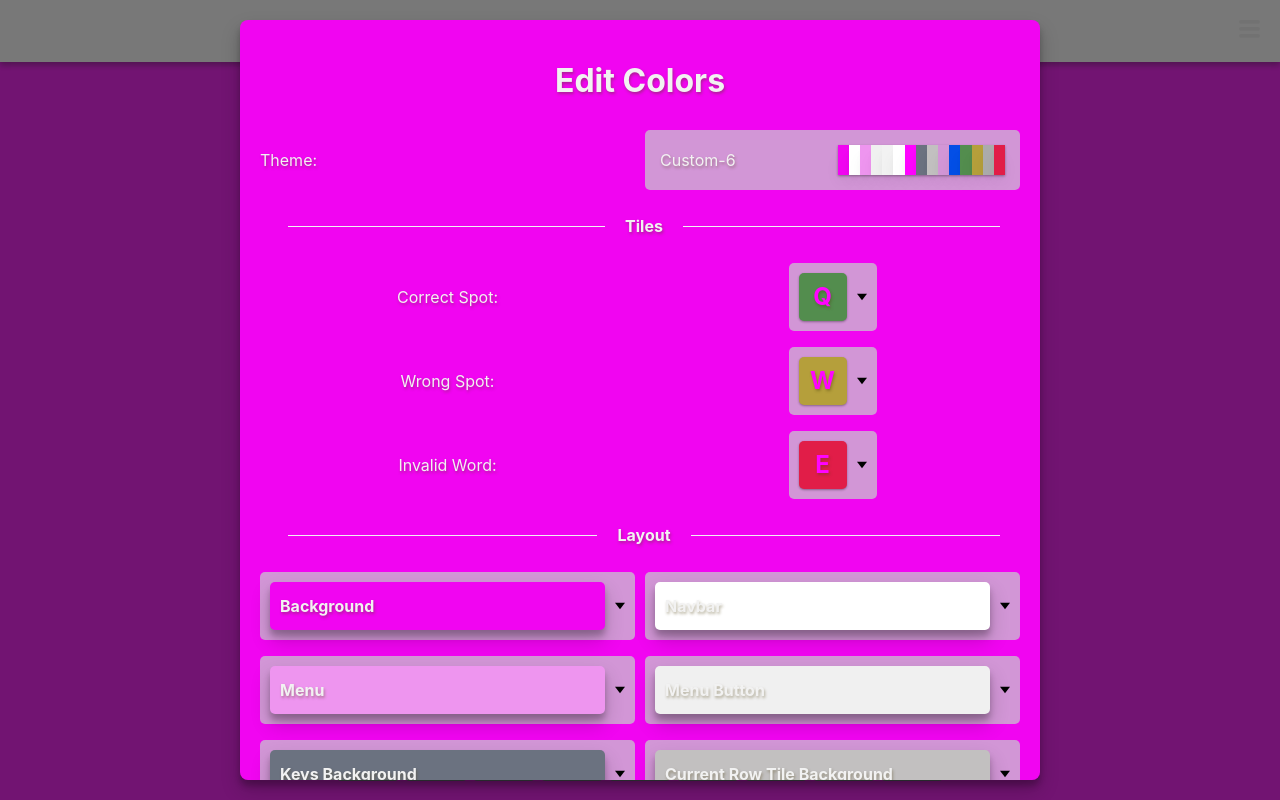
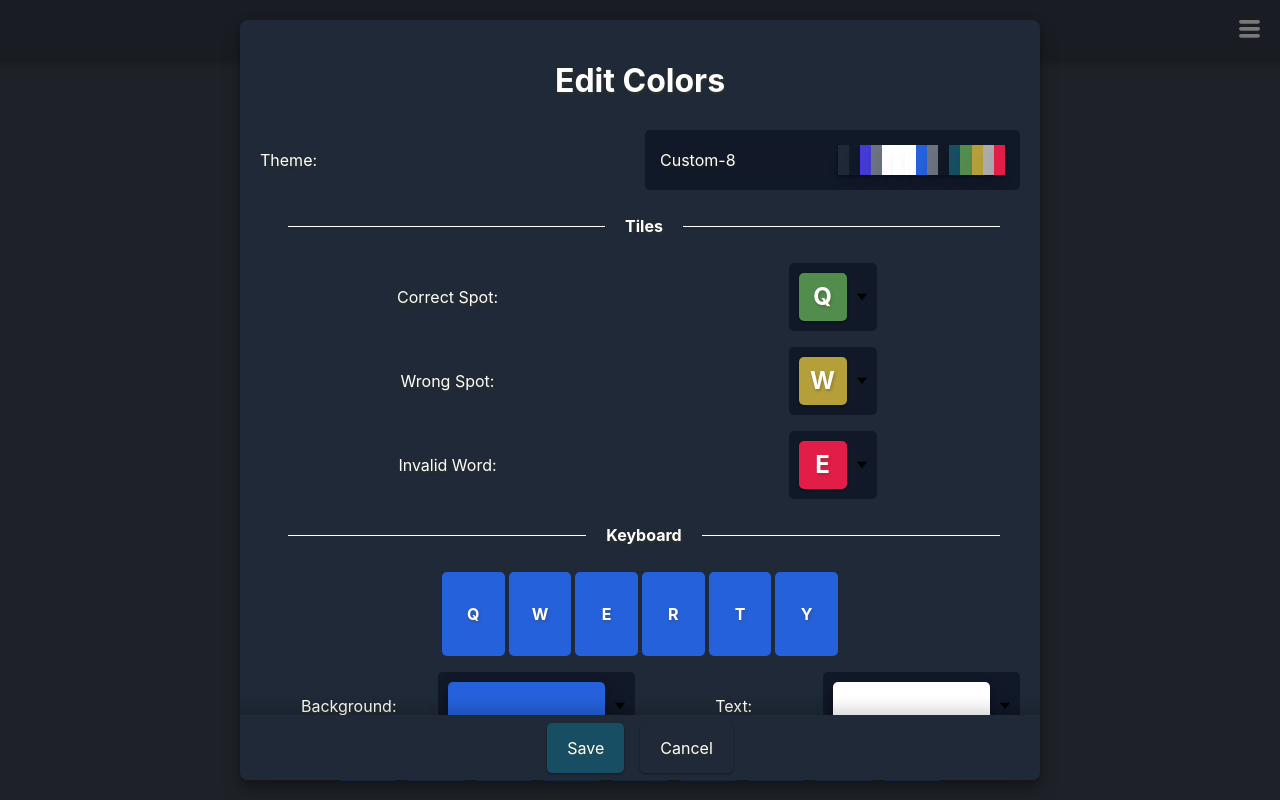
Before and after one commit to MattHaslemTech/Colordle, a React (Create React App) app: page / in a window 1280 px wide. Built offline with nearby package versions, Linux system fonts and the light colour scheme.

Commit message:
Add keyboard section to color popup

```diff
--- a/src/components/Navbar/Popups/ColorPopup.jsx
+++ b/src/components/Navbar/Popups/ColorPopup.jsx
@@ -535,9 +535,11 @@ class ColorPopUp extends React.Component {
       <div className="pop-up-wrap open" data-name="color">
         <div className="content-wrap">
           <h1>Edit Colors</h1>
+
+
           <div className="row">
             <div className="title">Theme:</div>
-            <div className="right-side option">
+            <div className="right-side option stretch">
               <Dropdown
                   options={this.state.defaultThemes}
                   optionsHoverEffect="true"
@@ -610,6 +612,59 @@ class ColorPopUp extends React.Component {
           <section className="mobile-column">
             <div className="row heading-wrap">
               <div className="line"></div>
+                Keyboard
+              <div className="line"></div>
+            </div>
+
+            <div className="keys-wrap row force-row">
+              <div className="key">Q</div>
+              <div className="key">W</div>
+              <div className="key">E</div>
+              <div className="key">R</div>
+              <div className="key">T</div>
+              <div className="key">Y</div>
+            </div>
+
+            <div className="row">
+
+              <div className="left-side option center">
+                <div className="title">
+                  Background:
+                </div>
+                <Dropdown
+                    options={this.getColorOptions(this.getCurrentlySetColor("keyboard-letter-background"), "keyboard-letter-background", "layoutKeysBackgroundColorValue")}
+                    optionsHoverEffect="false"
+                    default={this.getDefaultColorLayout("keyboard-letter-background", "")}
+                    name="key-bg-select"
+                    type="layout"
+                    dontUpdateTopItem="true" // Means this component will handle everything
+                    tileLetter="W"
+                />
+              </div>
+
+              <div className="right-side option center">
+                <div className="title">
+                  Text:
+                </div>
+                <Dropdown
+                    options={this.getColorOptions(this.getCurrentlySetColor("keyboard-text-color"), "keyboard-text-color", "layoutHamburgerBackgroundColorValue")}
+                    optionsHoverEffect="false"
+                    default={this.getDefaultColorLayout("keyboard-text-color", "")}
+                    name="keyboard-text-select"
+                    type="layout"
+                    dontUpdateTopItem="true" // Means this component will handle everything
+                    tileLetter="W"
+                />
+              </div>
+
+            </div>
+
+
+          </section>
+
+          <section className="mobile-column">
+            <div className="row heading-wrap">
+              <div className="line"></div>
               Layout
               <div className="line"></div>
             </div>
@@ -666,30 +721,7 @@ class ColorPopUp extends React.Component {
               </div>
             </div>
 
-            <div className="row">
-              <div className="left-side option center">
-                <Dropdown
-                    options={this.getColorOptions(this.getCurrentlySetColor("keyboard-letter-background"), "keyboard-letter-background", "layoutKeysBackgroundColorValue")}
-                    optionsHoverEffect="false"
-                    default={this.getDefaultColorLayout("keyboard-letter-background", "Keys Background")}
-                    name="key-bg-select"
-                    type="layout"
-                    dontUpdateTopItem="true" // Means this component will handle everything
-                    tileLetter="W"
-                />
-              </div>
 
-              <div className="right-side option center">
-                <Dropdown
-                    options={this.getColorOptions(this.getCurrentlySetColor("letter-selected-row-bg-color"), "letter-selected-row-bg-color", "layoutNavbarBackgroundColorValue")}
-                    optionsHoverEffect="false"
-                    default={this.getDefaultColorLayout("letter-selected-row-bg-color", "Current Row Tile Background")}
-                    name="current-row-select"
-                    type="layout"
-                    dontUpdateTopItem="true" // Means this component will handle everything
-                />
-              </div>
-            </div>
 
             <div className="row">
               <div className="left-side option center">
@@ -716,6 +748,21 @@ class ColorPopUp extends React.Component {
             </div>
 
 
+            <div className="row">
+
+              <div className="right-side option center">
+                <Dropdown
+                    options={this.getColorOptions(this.getCurrentlySetColor("letter-selected-row-bg-color"), "letter-selected-row-bg-color", "layoutNavbarBackgroundColorValue")}
+                    optionsHoverEffect="false"
+                    default={this.getDefaultColorLayout("letter-selected-row-bg-color", "Current Row Tile Background")}
+                    name="current-row-select"
+                    type="layout"
+                    dontUpdateTopItem="true" // Means this component will handle everything
+                />
+              </div>
+            </div>
+
+
           </section>
 
 
@@ -725,39 +772,6 @@ class ColorPopUp extends React.Component {
               <div className="line"></div>
                 Text:
               <div className="line"></div>
-            </div>
-
-
-            <div className="row">
-              <div className="left-side option center">
-                <div className="title">
-                  Regular Text:
-                </div>
-                <Dropdown
-                    options={this.getColorOptions(this.getCurrentlySetColor("text-color"), "text-color", "textRegColorValue")}
-                    optionsHoverEffect="false"
-                    default={this.getDefaultColorLayout("text-color", "")}
-                    name="text-select"
-                    type="layout"
-                    dontUpdateTopItem="true" // Means this component will handle everything
-                    tileLetter="W"
-                />
-              </div>
-
-              <div className="right-side option center">
-                <div className="title">
-                  Keyboard:
-                </div>
-                <Dropdown
-                    options={this.getColorOptions(this.getCurrentlySetColor("keyboard-text-color"), "keyboard-text-color", "layoutHamburgerBackgroundColorValue")}
-                    optionsHoverEffect="false"
-                    default={this.getDefaultColorLayout("keyboard-text-color", "")}
-                    name="keyboard-text-select"
-                    type="layout"
-                    dontUpdateTopItem="true" // Means this component will handle everything
-                    tileLetter="W"
-                />
-              </div>
             </div>
 
 
@@ -792,11 +806,30 @@ class ColorPopUp extends React.Component {
               </div>
             </div>
 
+            <div className="row">
+              <div className="left-side option center">
+                <div className="title">
+                  Regular Text:
+                </div>
+                <Dropdown
+                    options={this.getColorOptions(this.getCurrentlySetColor("text-color"), "text-color", "textRegColorValue")}
+                    optionsHoverEffect="false"
+                    default={this.getDefaultColorLayout("text-color", "")}
+                    name="text-select"
+                    type="layout"
+                    dontUpdateTopItem="true" // Means this component will handle everything
+                    tileLetter="W"
+                />
+              </div>
+
+            </div>
+
+
           </section>
 
 
 
-          <div className="row center buttons">
+          <div className="row center buttons bottom-sticky">
             <div className="close-popup button save" onClick={this.handleSave}>
               Save {this.state.apiResponse}
             </div>
--- a/src/components/styles/items/dropdown.css
+++ b/src/components/styles/items/dropdown.css
@@ -54,7 +54,7 @@
 
 .dropdown-wrap[data-open="true"] .options-wrap
 {
-  max-height: 30vh;
+  max-height: min(500px, 50vh);
 }
 
 .dropdown-wrap[data-open="true"] .top-item
--- a/src/components/styles/popups.css
+++ b/src/components/styles/popups.css
@@ -35,7 +35,10 @@
   justify-content: flex-start;
   align-items: center;
 
+  position: relative;
+
   padding: 20px;
+  padding-bottom: 0px;
   background: var(--game-bg-color);
 
   border-radius: 8px;
@@ -50,6 +53,7 @@
   box-sizing: border-box;
 
   overflow-y: auto;
+  overflow-x: hidden;
 }
 
 
@@ -130,10 +134,30 @@
   border-bottom: solid 1px var(--text-color);
 }
 
+.pop-up-wrap .content-wrap .row.bottom-sticky
+{
+  position: sticky;
+  bottom: -1px;
+  z-index: 99;
+
+  width: 100vw;
+
+  background: var(--game-bg-color);
+
+  box-shadow: rgba(0, 0, 0, 0.15) 0px -7px 13px 0px;
+}
+
 @media only screen and (max-width: 600px) {
   .pop-up-wrap .content-wrap section.mobile-column .row:not(.heading-wrap)
   {
     flex-direction: column;
+  }
+
+  .pop-up-wrap .content-wrap section.mobile-column .options-wrap .row,
+  .pop-up-wrap .content-wrap section.mobile-column .dropdown-wrap .row,
+  .pop-up-wrap .content-wrap section.mobile-column .row.force-row
+  {
+    flex-direction: row;
   }
 
   .pop-up-wrap .content-wrap section.mobile-column .row > *
@@ -142,7 +166,7 @@
     width: 100%;
   }
 
-  .pop-up-wrap .content-wrap section.mobile-column .row > .right-side
+  .pop-up-wrap .content-wrap .row > .stretch
   {
     flex: 2.5;
   }
--- a/src/components/styles/popups/colorPopup.css
+++ b/src/components/styles/popups/colorPopup.css
@@ -116,3 +116,36 @@
 {
     max-height: none;
 }
+
+
+
+/*
+ * Keyboard section
+ */
+.pop-up-wrap[data-name="color"] .content-wrap .keys-wrap
+{
+  height: 100px;
+  width: min(400px, 100%);
+  margin: 0px auto;
+}
+
+.pop-up-wrap[data-name="color"] .content-wrap .keys-wrap .key
+{
+ display: flex;
+ justify-content: center;
+ align-items: center;
+
+ --size: 4rem;
+ height: 100%;
+ width: var(--size);
+
+ margin: 2px;
+
+ text-transform: uppercase;
+
+ background: var(--keyboard-letter-background);
+ border-radius: 5px;
+
+ color: var(--keyboard-text-color);
+ font-weight: bold;
+}
--- a/src/files/user-settings.json
+++ b/src/files/user-settings.json
@@ -1,6 +1,6 @@
 {
   "id": "Sweet",
-  "selectedTheme": "Custom-6",
+  "selectedTheme": "Custom-8",
   "themes": {
     "Custom": {
       "game-bg-color": "rgba(31,41,55,1)",
@@ -120,6 +120,40 @@
       "letter-bg-in-word-color": "rgba(181,159,59, 1)",
       "letter-not-in-word-text-color": "rgba(171, 171, 171, 1)",
       "not-in-dictionary-bg-color": "rgba(225, 29, 72, 1)"
+    },
+    "Custom-7": {
+      "game-bg-color": "rgba(31,41,55,1)",
+      "navbar-bg-color": "rgba(17,24,39, 1)",
+      "menu-bg-color": "rgba(70,58,214,1)",
+      "hamburger-open-bg-color": "rgba(107, 114, 128, 1)",
+      "text-color": "rgba(255, 255, 255, 1)",
+      "keyboard-text-color": "rgba(255,255,255,1)",
+      "board-text-color": "rgba(255, 255, 255, 1)",
+      "keyboard-letter-background": "rgba(37,97,218,1)",
+      "letter-selected-row-bg-color": "rgba(107, 114, 128, 1)",
+      "letter-bg-color": "rgba(17,24,39, 1)",
+      "letter-color-glow": "rgba(24,78,99, 1)",
+      "letter-correct-spot-bg-color": "rgba(83,141,78, 1)",
+      "letter-bg-in-word-color": "rgba(181,159,59, 1)",
+      "letter-not-in-word-text-color": "rgba(171, 171, 171, 1)",
+      "not-in-dictionary-bg-color": "rgba(225, 29, 72, 1)"
+    },
+    "Custom-8": {
+      "game-bg-color": "rgba(31,41,55,1)",
+      "navbar-bg-color": "rgba(17,24,39, 1)",
+      "menu-bg-color": "rgba(70,58,214,1)",
+      "hamburger-open-bg-color": "rgba(107, 114, 128, 1)",
+      "text-color": "rgba(255, 255, 255, 1)",
+      "keyboard-text-color": "rgba(255,255,255,1)",
+      "board-text-color": "rgba(255, 255, 255, 1)",
+      "keyboard-letter-background": "rgba(37,97,218,1)",
+      "letter-selected-row-bg-color": "rgba(107, 114, 128, 1)",
+      "letter-bg-color": "rgba(17,24,39, 1)",
+      "letter-color-glow": "rgba(24,78,99, 1)",
+      "letter-correct-spot-bg-color": "rgba(83,141,78, 1)",
+      "letter-bg-in-word-color": "rgba(181,159,59, 1)",
+      "letter-not-in-word-text-color": "rgba(171, 171, 171, 1)",
+      "not-in-dictionary-bg-color": "rgba(225, 29, 72, 1)"
     }
   },
   "key": "new value"
```
